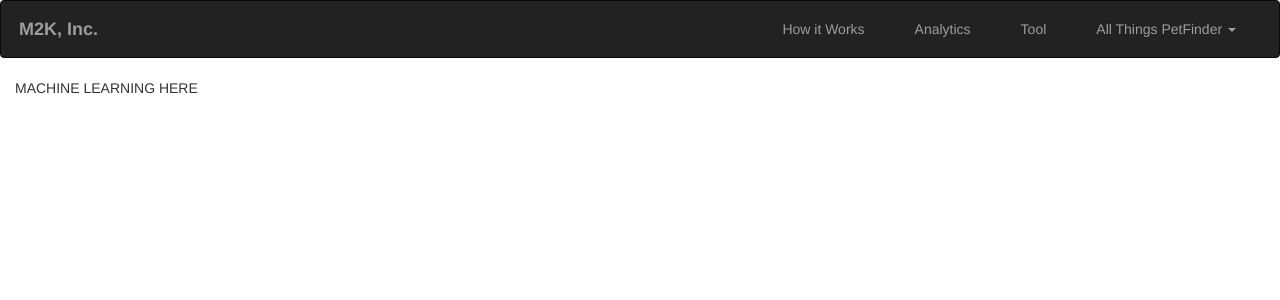
After one commit to mpasricha1/Petfinder-Project, a Flask app: template PetfinderApp/app/templates/ml.html in a window 1280 px wide. The commit adds this page. Shown: the top 300 px of the page. Run offline with Flask 2, Linux system fonts and the light colour scheme; the template is opened without the code that fills it, so the values that code supplies are empty; parts of the project's set-up code (start-up, migrations or seed data) failed here and were passed over; some libraries are stand-ins or nearby versions.

Commit message:
uploading html templates

```diff
--- /dev/null
+++ b/PetfinderApp/app/resources/styles.css
@@ -0,0 +1,105 @@
+/*STYLES FOR WEB-DESIGN-CHALLENGE HOMEWORK*/
+
+/* Giving the body the specified background color, adding font sizes for the h1 and h3 elements we'll be using */
+body {
+  background: #f1f1f1;
+}
+
+h1 {
+  font-size: 80px;
+  font-weight: bold;
+}
+
+h2 {
+  font-size: 60px;
+  font-weight: bold;
+
+}
+
+h3 {
+  font-size: 30px;
+}
+
+h5 {
+  font-size: 15px;
+}
+
+/* Giving our navbar some padding and a background color (CADET BLUE) */
+.navbar {
+  padding: 3px;
+  background: #5F9EA0;
+  /*color: #000;*/
+}
+
+/* Making our navbar li's inline-block elements this makes it so we can have multiple on the same line. */
+.navbar li {
+  display: inline-block;
+  margin-right: 10px;
+  margin-left: 10px;
+  cursor: pointer;
+  border-radius: 3px;
+}
+
+.navbar-brand {
+  /*color: #2F4F4F;*/
+  font-weight: bold;
+  text-decoration: none;
+  font-size: 60px;
+  font: Georgia;
+}
+.navbar li a {
+  color: #2F4F4F;
+  text-decoration: none;
+}
+
+
+/* Table formatting */
+td {
+  /*padding: 5px;*/
+  text-align: left;
+}
+
+th {
+  /*padding: 5px;*/
+  text-align: center;
+  font-weight: bold;
+
+}
+
+
+/* Styling the header, giving it a height, a background color, and some top padding */
+.header {
+  height: 200px;
+  padding-top: 20px;
+  background: #cdcdcd;
+}
+
+/* Centering our h1 tag inside our header, giving it a little padding, removing its margin */
+.header h1 {
+  padding: 60px;
+  margin: 0;
+  color: #000;
+  text-align: center;
+}
+
+/* Giving the .post element margin on 3 sides */
+.post {
+  margin-top: 50px;
+  margin-right: 100px;
+  margin-left: 100px;
+}
+/* Styling the footer, giving it a height, a background color, and some top padding */
+.footer {
+  height: 30px;
+  width: 100%;
+  padding-top: .5px;
+  padding-bottom: .5px;
+  /*background: #cdcdcd;*/
+  text-align: center;
+  bottom: 0;
+}
+
+@media screen and (max-height: 450px) {
+  .sidebar {padding-top: 15px;}
+  .sidebar a {font-size: 18px;}
+}
--- a/PetfinderApp/app/routes.py
+++ b/PetfinderApp/app/routes.py
@@ -28,7 +28,7 @@ clientSecret5 = config.SECRET_KEY_5
 
 tokenURL = "https://api.petfinder.com/v2/oauth2/token"
 
-engine = create_engine(f"postgresql+psycopg2://postgres:postgres@localhost/adoption_db")
+engine = create_engine(f"postgresql+psycopg2://postgres:Monti2020!!@localhost/adoption_db")
 Base = automap_base()
 Base.prepare(engine,reflect=True)
 
--- a/PetfinderApp/app/templates/base.html
+++ b/PetfinderApp/app/templates/base.html
@@ -8,15 +8,60 @@
 	<title>Homepage</title>
 	{% endif %}
 
+	<link rel="stylesheet" href="resources/styles.css">
+	<link rel="stylesheet" type="text/css" href="<link rel="stylesheet" href="https://stackpath.bootstrapcdn.com/bootstrap/4.5.0/css/bootstrap.min.css" integrity="sha384-9aIt2nRpC12Uk9gS9baDl411NQApFmC26EwAOH8WgZl5MYYxFfc+NcPb1dKGj7Sk" crossorigin="anonymous">
+	<meta name="viewport" content="width=device-width, initial-scale=1">
+	<script src="https://maxcdn.bootstrapcdn.com/bootstrap/3.4.1/js/bootstrap.min.js"></script>
+
 	<script src="https://d3js.org/d3.v5.min.js"></script>
-	<link rel="stylesheet" href="https://maxcdn.bootstrapcdn.com/bootstrap/4.0.0/css/bootstrap.min.css" integrity="sha384-Gn5384xqQ1aoWXA+058RXPxPg6fy4IWvTNh0E263XmFcJlSAwiGgFAW/dAiS6JXm" crossorigin="anonymous">
+	<script type="text/javascript" src="https://cdnjs.cloudflare.com/ajax/libs/jquery/3.1.1/jquery.min.js"></script>
 
-	<script type="text/javascript" src="https://cdnjs.cloudflare.com/ajax/libs/jquery/3.1.1/jquery.min.js"></script>
+	<link rel="stylesheet" href="https://maxcdn.bootstrapcdn.com/bootstrap/3.4.1/css/bootstrap.min.css">
+
+	<script src="https://ajax.googleapis.com/ajax/libs/jquery/3.5.1/jquery.min.js"></script>
+	<script src="https://maxcdn.bootstrapcdn.com/bootstrap/3.4.1/js/bootstrap.min.js"></script>
+
+</head>
+
 
     <!-- <link rel="stylesheet" type="text/css" href="static/css/style.css"> -->
 <body>
 
-	<div id="content">{% block content %}{% endblock %}</div>
+<!--TOP NAVIGATION BAR##########################################################-->
+	<nav class="navbar navbar-inverse">
+	  <div class="container-fluid">
+	    <div class="navbar-header">
+	      <button type="button" class="navbar-toggle" data-toggle="collapse" data-target="#myNavbar">
+	        <span class="icon-bar"></span>
+	        <span class="icon-bar"></span>
+	        <span class="icon-bar"></span>
+	      </button>
+	      <a class="navbar-brand" href="Web-Design-Challenge.html">M2K, Inc.</a>
+	    </div>
+
+	    <div class="collapse navbar-collapse" id="myNavbar">
+	      <ul class="nav navbar-nav navbar-right">
+			<li><a target="_blank" href="ml.html">How it Works</a></li>
+	      	<li><a target="_blank" href="analytics.html">Analytics</a></li>
+	      	<li><a target="_blank" href="tool.html">Tool</a></li>
+		      <li class="dropdown">
+		        <a class="dropdown-toggle" data-toggle="dropdown" href=#>All Things PetFinder <span class="caret"></span></a>
+		        	<ul class="dropdown-menu">
+						<li><a target="_blank" href="www.petfinder.com">PetFinder.com</a></li>
+		          		<li><a target="_blank" href="https://twitter.com/petfinder">Twitter</a></li>
+		          		<li><a target="_blank" href="https://www.facebook.com/Petfinder/">FaceBook</a></li>
+		          		<li><a target="_blank" href="https://petfinderfoundation.com/">PetFinder Foundation</a></li>
+		          	</ul>
+		      </li>
+	      </ul>
+
+	    </div>
+	  </div>
+	</nav>
+
+
+<div id="content">{% block content %}{% endblock %}</div>
+
 
 <script src="https://code.jquery.com/jquery-3.2.1.slim.min.js" integrity="sha384-KJ3o2DKtIkvYIK3UENzmM7KCkRr/rE9/Qpg6aAZGJwFDMVNA/GpGFF93hXpG5KkN" crossorigin="anonymous"></script>
 <script src="https://cdnjs.cloudflare.com/ajax/libs/popper.js/1.12.9/umd/popper.min.js" integrity="sha384-ApNbgh9B+Y1QKtv3Rn7W3mgPxhU9K/ScQsAP7hUibX39j7fakFPskvXusvfa0b4Q" crossorigin="anonymous"></script>
--- /dev/null
+++ b/PetfinderApp/app/templates/ml.html
@@ -0,0 +1,10 @@
+{% extends "base.html" %}
+{% block content %}
+	<div class="container-fluid">
+		<div class="row">
+			<div class="col-md-12">
+				<p>MACHINE LEARNING HERE</p>
+			</div>
+		</div>
+	</div>
+{% endblock %}
```
Also changed, not shown: PetfinderApp/app/templates/analytics.html (added, +10 -0 lines), PetfinderApp/app/templates/index.html (+56 -4 lines), PetfinderApp/app/templates/tool.html (added, +10 -0 lines), PetfinderApp/app/resources/crossed-eyes_cat.jpg (added), PetfinderApp/app/resources/dog_pic.jpg (added), PetfinderApp/app/templates/crossed-eyes_cat.jpg (added).
